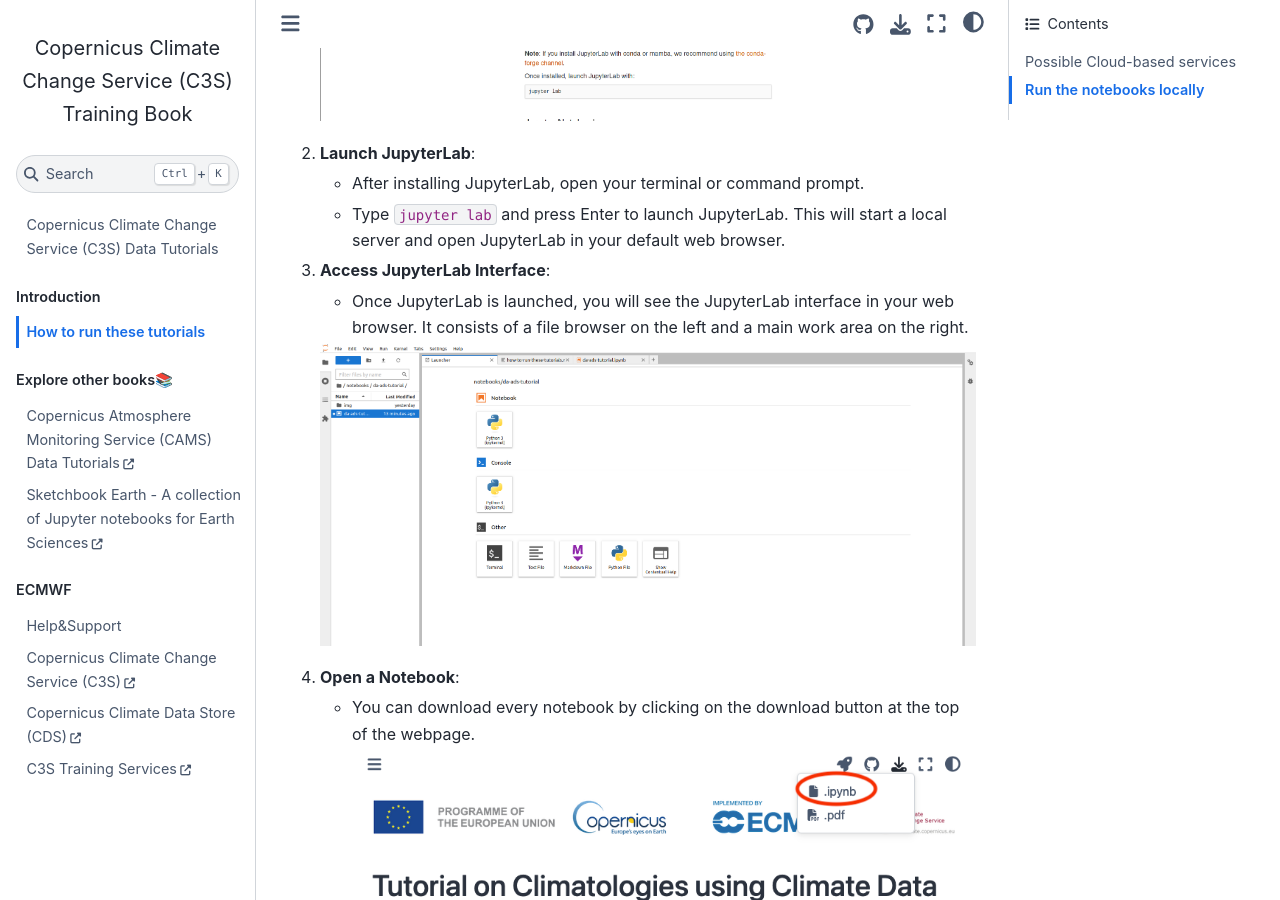
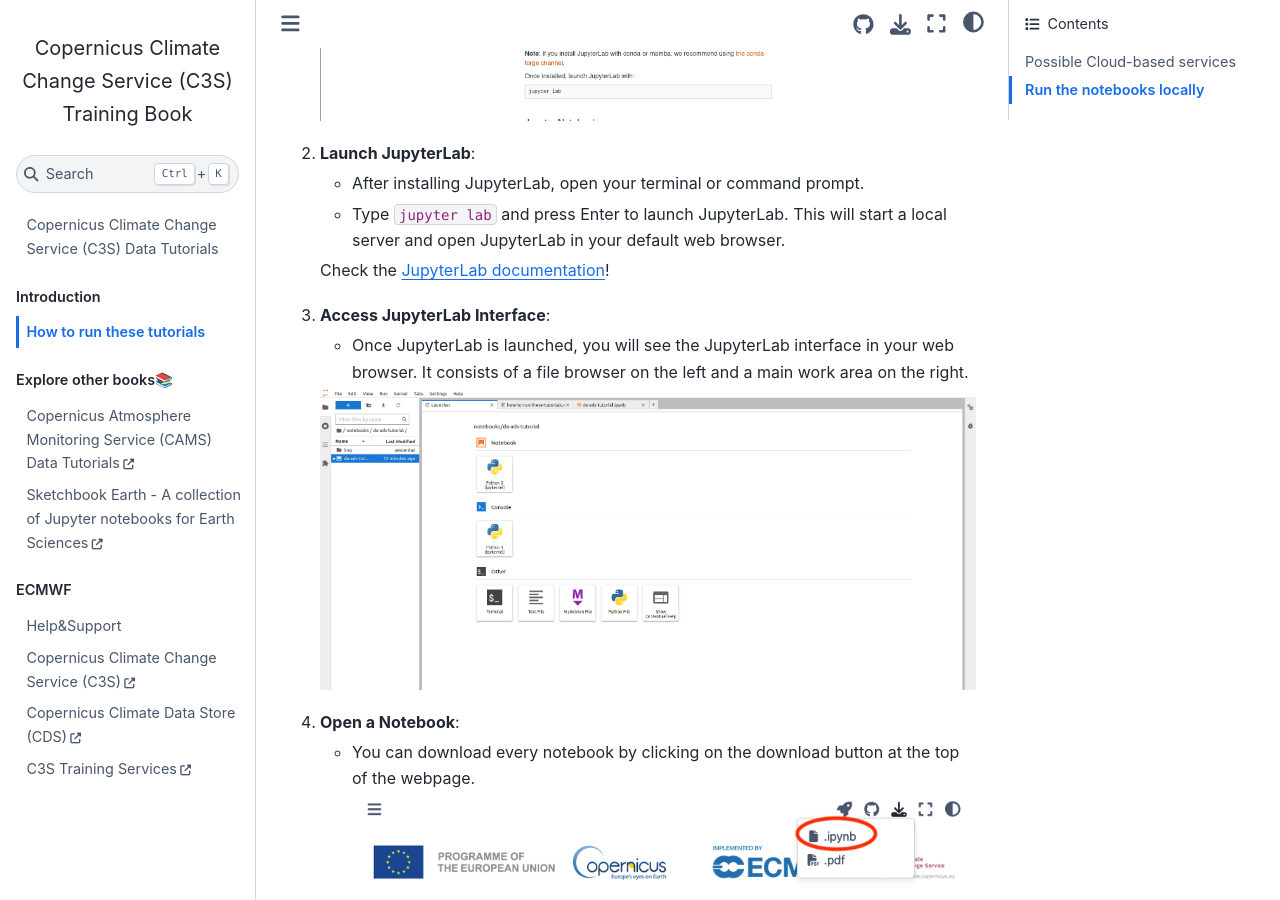
Before and after one commit to ecmwf-training/c3s-training, a Jupyter Book: the page built from how-to-run-these-tutorials.md, in a window 1280 px wide and 900 px high, scrolled down 2117 px. Built offline with Jupyter Book 1.0.4 settings and Sphinx 7.4.7 and the Sphinx Book theme 1.1.4, drawn with Linux system fonts in a browser that asks for light colours; pages that are not in the unit, such as notebooks, are missing from menus.

Commit message:
including link to JupyterLab documentation

```diff
--- a/how-to-run-these-tutorials.md
+++ b/how-to-run-these-tutorials.md
@@ -93,6 +93,8 @@
    - After installing JupyterLab, open your terminal or command prompt.
    - Type `jupyter lab` and press Enter to launch JupyterLab. This will start a local server and open JupyterLab in your default web browser.
 
+   Check the [JupyterLab documentation](https://jupyterlab.readthedocs.io/en/latest/getting_started/starting.html)!
+
 3. **Access JupyterLab Interface**:
 
    - Once JupyterLab is launched, you will see the JupyterLab interface in your web browser. It consists of a file browser on the left and a main work area on the right.
```
